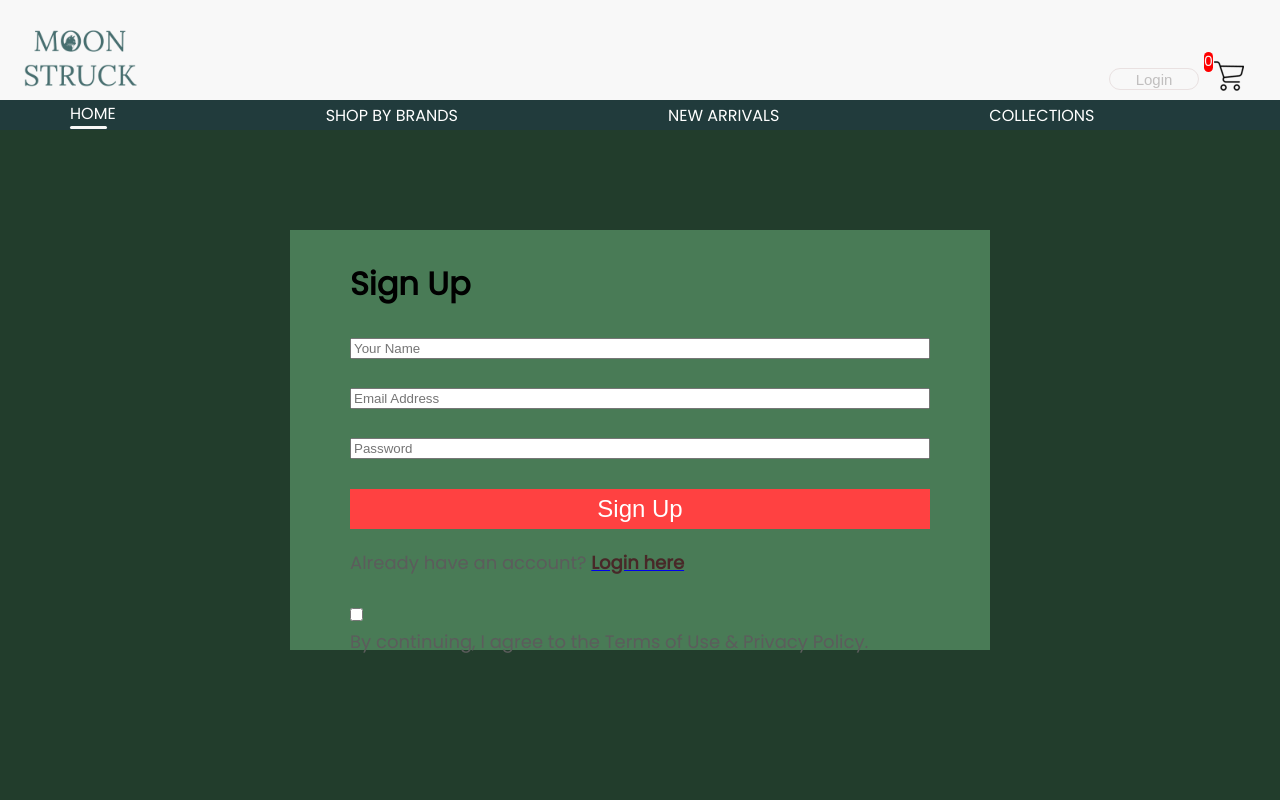
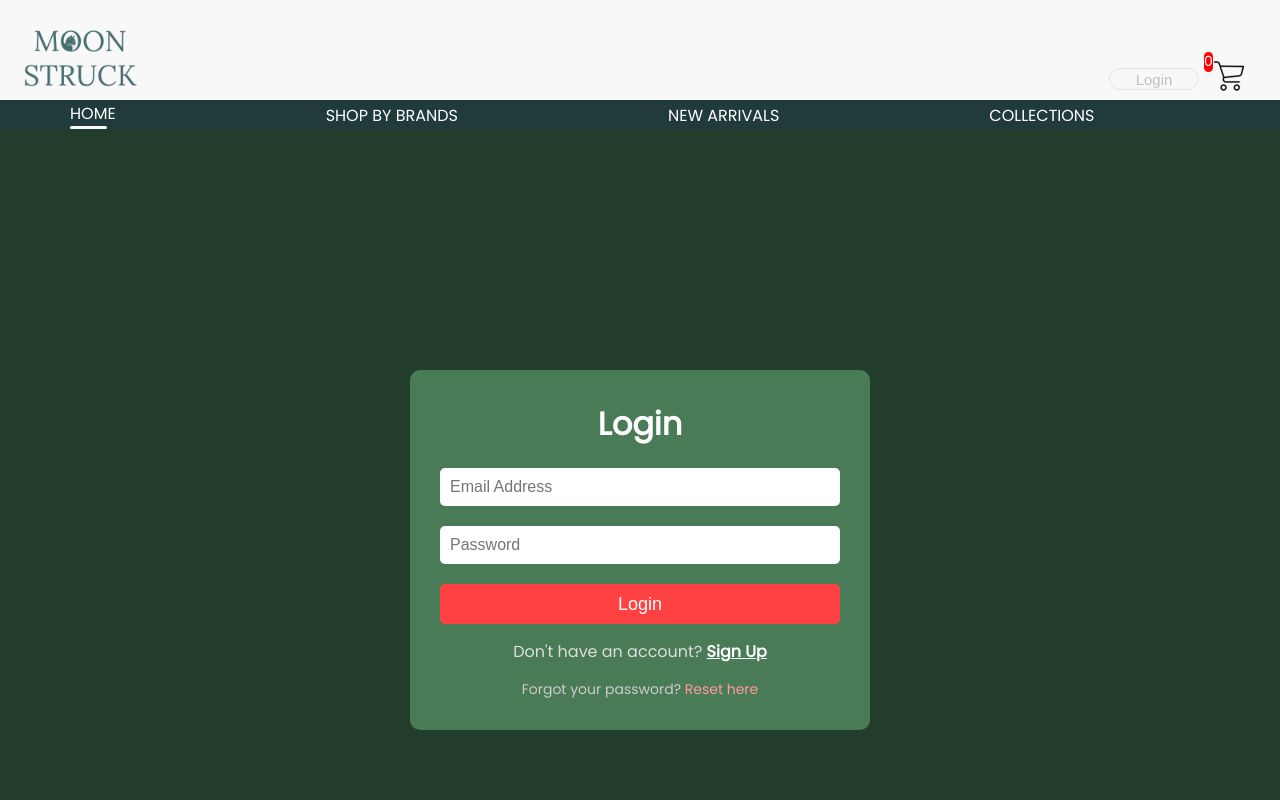
Before and after one commit to Gimhanihangawaththa/GUI, a React (Create React App) app in the folder moonstruck/: page /login in a window 1280 px wide. Shown: the top 800 px of the page. Built offline with nearby package versions, Linux system fonts and the light colour scheme.

Commit message:
login & signup

```diff
--- a/moonstruck/src/App.js
+++ b/moonstruck/src/App.js
@@ -1,18 +1,18 @@
-
 import './App.css';
 import Navbar from './Components/Navbar/Navbar';
-import { BrowserRouter,Routes,Route } from 'react-router-dom';
+import { BrowserRouter,Routes,Route} from 'react-router-dom';
 import ShopContextProvider from "./Context/ShopContext";
 import Home from './Pages/Home';
 import ShopCategory from './Pages/ShopCategory';
 import Product from './Pages/Product';
 import Cart from './Pages/Cart';
-import LoginSignup from './Pages/LoginSignup';
+import Login from './Pages/Login';
+import Signup from './Pages/Signup';
 import Footer from './Components/Footer/Footer';
 import brand_banner from './Components/Assets/brand_banner.jpg'
 import newarrivals_banner from './Components/Assets/newarrivals_banner.jpg'
 import collections_banner from './Components/Assets/collections_banner.jpg'
-import Login from './Pages/Login';
+
 
 
 
@@ -31,14 +31,10 @@ function App() {
           <Route path=':productId' element={<Product/>}/>
         </Route>
         <Route path='/Cart' element={<Cart/>}/>
-        <Route path='/login' element={<LoginSignup/>}/>
-        <Route path='/login' element={<Login />} /> {/* Separate Login Page */}
+        <Route path='/login' element={<Login />} />
+        <Route path='/signup' element={<Signup />} />
 
-
-
-
-
-      </Routes>
+          </Routes>
      <Footer/>
       </BrowserRouter>
       </ShopContextProvider>
--- a/moonstruck/src/Components/Item/Item.jsx
+++ b/moonstruck/src/Components/Item/Item.jsx
@@ -1,5 +1,6 @@
 import React from 'react'
 import './Item.css'
+
 
 const Item = (props) => {
   return (
--- a/moonstruck/src/Pages/CSS/Login.css
+++ /dev/null
@@ -1,76 +0,0 @@
-.login {
-    width: 100%;
-    height: 80vh;
-    background: #223d2c;
-    padding-top: 100px;
-}
-
-.login-container {
-    width: 580px;
-    height: 350px; /* Adjusted height for login */
-    background: rgb(73, 123, 86);
-    margin: auto;
-    padding: 10px 60px;
-    text-align: center;
-    border-radius: 10px;
-}
-
-.login-container h1 {
-    margin: 20px 0px;
-    color: white;
-}
-
-.login-fields {
-    display: flex;
-    flex-direction: column;
-    gap: 20px;
-    margin-top: 30px;
-}
-
-.login-fields input {
-    width: 100%;
-    padding: 10px;
-    font-size: 16px;
-    border: none;
-    border-radius: 5px;
-}
-
-.login-container button {
-    width: 100%;
-    height: 40px;
-    color: white;
-    background: #ff4141;
-    margin-top: 30px;
-    border: none;
-    font-size: 20px;
-    font-weight: bold;
-    cursor: pointer;
-    border-radius: 5px;
-    transition: background 0.3s ease;
-}
-
-.login-container button:hover {
-    background: #d93636;
-}
-
-.login-signup {
-    margin-top: 20px;
-    color: #ddd;
-    font-size: 16px;
-    font-weight: 500;
-}
-
-.login-signup span {
-    color: #ffabab;
-    font-weight: bold;
-    cursor: pointer;
-}
-
-.forgot-password {
-    margin-top: 15px;
-    color: #fff;
-    font-size: 14px;
-    font-weight: 500;
-    cursor: pointer;
-    text-decoration: underline;
-}
--- a/moonstruck/src/Pages/CSS/LoginSignup.css
+++ b/moonstruck/src/Pages/CSS/LoginSignup.css
@@ -1,55 +1,73 @@
-.loginsignup{
+.loginsignup {
     width: 100%;
     height: 80vh;
     background: #223d2c;
     padding-top: 100px;
+    display: flex;
+    justify-content: center;
+    align-items: center;
+}
 
+.loginsignup-container {
+    width: 400px;
+    background: rgb(73, 123, 86);
+    padding: 30px;
+    border-radius: 10px;
+    text-align: center;
 }
-.loginsignup-container{
-    width: 580px;
-    height: 400px;
-    background: rgb(73, 123, 86);
-    margin: auto;
-    padding: 10px 60px;
+
+.loginsignup-container h1 {
+    margin-bottom: 20px;
+    color: white;
 }
-.loginsignup-container h1{
-margin: 20px 0px;
-}
-.loginsignup-fields{
+
+.loginsignup-fields {
     display: flex;
     flex-direction: column;
-    gap: 29px;
-    margin-top: 30px;
+    gap: 20px;
+    margin-top: 20px;
 }
-.loginsignup-container button{
-    width: 580px;
+
+.loginsignup-fields input {
+    padding: 10px;
+    border: none;
+    border-radius: 5px;
+    font-size: 16px;
+}
+
+.loginsignup-container button {
+    width: 100%;
     height: 40px;
     color: white;
     background: #ff4141;
-    margin-top: 30px;
+    margin-top: 20px;
     border: none;
-    font-size: 24px;
-    font-weight: 300;
-    cursor: pointer ;
-
-}
-.loginsignup-login{
-    margin-top: 20px;
-    color: #5c5c5c;
     font-size: 18px;
     font-weight: 500;
+    cursor: pointer;
+    border-radius: 5px;
 }
-.loginsignup-login span{
-    color: #482828;
+
+.loginsignup-login {
+    margin-top: 15px;
+    color: #ddd;
+    font-size: 16px;
+}
+
+.loginsignup-login span {
+    color: #fff;
     font-weight: 600;
+    cursor: pointer;
+    text-decoration: underline;
 }
-.loginsignup-agree{
-    display: flexa;
-    align-items: center;
-    margin-top: 25px;
-    gap: 20px;
-    color: #5c5c5c;
-    font-size: 18px;
-    font-weight: 500;
 
+.loginsignup-agree {
+    margin-top: 15px;
+    font-size: 14px;
+    color: #ccc;
 }
+
+.loginsignup-agree span {
+    color: #ff9b9b;
+    cursor: pointer;
+}
--- a/moonstruck/src/Pages/CSS/ShopCategory.css
+++ b/moonstruck/src/Pages/CSS/ShopCategory.css
@@ -1,40 +1,68 @@
-.shopcategory-banner{
+.shopcategory-banner {
     display: block;
     width: 100%;
 }
-.shopcategory-indexSort{
+
+.shopcategory-indexSort {
     display: flex;
     margin: 30px 170px;
     justify-content: space-between;
     align-items: center;
+}
 
-
-}
-.shopcategory-sort{
+.shopcategory-sort {
     padding: 10px 20px;
     border-radius: 40px;
     border: 1px solid #888;
 }
 
-.shopcategory-sort p span{
+.shopcategory-sort p span {
     font-weight: 600;
+}
 
-}
-.shopcategory-products{
-   margin-left:100px ;
+.shopcategory-products {
+    margin-left: 100px;
     display: grid;
     grid-template-columns: 1fr 1fr 1fr;
     row-gap: 80px;
 }
-.shopcategory-loadmore{
+
+.shopcategory-loadmore {
     display: flex;
     justify-content: center;
     align-items: center;
-    margin: 150px auto ;
+    margin: 150px auto;
     width: 233px;
     height: 69px;
     border-radius: 75px;
     background: #787878;
     font-size: 18px;
     font-weight: 500;
+    cursor: pointer;
+    color: white;
 }
+
+/* Added styles for the Add to Cart button */
+.shopcategory-item {
+    display: flex;
+    flex-direction: column;
+    align-items: center;
+    gap: 10px;
+}
+
+.add-to-cart-btn {
+    width: 30%;
+    padding: 10px;
+    background-color: #ff4141;
+    color: white;
+    font-size: 16px;
+    border: none;
+    cursor: pointer;
+    transition: 0.3s;
+    margin-top: 10px;
+    border-radius: 5px;
+}
+
+.add-to-cart-btn:hover {
+    background-color: #d33;
+}
--- a/moonstruck/src/Pages/Login.jsx
+++ b/moonstruck/src/Pages/Login.jsx
@@ -1,21 +1,23 @@
 import React from 'react';
 import { Link } from 'react-router-dom';
-import './CSS/Login.css';
+import './CSS/LoginSignup.css';
 
 const Login = () => {
   return (
-    <div className='login'>
-      <div className="login-container">
+    <div className='loginsignup'>
+      <div className="loginsignup-container">
         <h1>Login</h1>
-        <div className="login-fields">
+        <div className="loginsignup-fields">
           <input type="email" placeholder='Email Address' />
           <input type="password" placeholder='Password' />
         </div>
         <button>Login</button>
-        <p className="login-signup">
-          Don't have an account? <Link to="/signup"><span>Sign up here</span></Link>
+        <p className="loginsignup-login">
+          Don't have an account? <Link to="/signup"><span>Sign Up</span></Link>
         </p>
-        <p className="forgot-password">Forgot Password?</p>
+        <div className="loginsignup-agree">
+          <p>Forgot your password? <span>Reset here</span></p>
+        </div>
       </div>
     </div>
   );
--- a/moonstruck/src/Pages/Product.jsx
+++ b/moonstruck/src/Pages/Product.jsx
@@ -1,4 +1,5 @@
 import React from 'react'
+
 
 const Product = () => {
 
--- a/moonstruck/src/Pages/ShopCategory.jsx
+++ b/moonstruck/src/Pages/ShopCategory.jsx
@@ -1,12 +1,20 @@
-import React,{useContext} from 'react'
-import './CSS/ShopCategory.css'
-import { ShopContext } from '../Context/ShopContext'
-import dropdown_icon from '../Components/Assets/dropdown_icon.png'
-import Item from '../Components/Item/Item'
-// import all_product from '../Components/Assets/all_product'
+import React, { useContext } from 'react';
+import './CSS/ShopCategory.css';
+import { ShopContext } from '../Context/ShopContext';
+import { useNavigate } from 'react-router-dom';
+import dropdown_icon from '../Components/Assets/dropdown_icon.png';
+import Item from '../Components/Item/Item';
 
 const ShopCategory = (props) => {
-    const {all_product} = useContext(ShopContext);
+    const { all_product, addToCart } = useContext(ShopContext);
+    const navigate = useNavigate();
+
+
+    const handleAddToCart = (item) => {
+        addToCart(item.id);
+        navigate('/Cart');
+    };
+
     return (
         <div className='shop-category'>
             <img className='shopcategory-banner' src={props.banner} alt="" />
@@ -16,26 +24,38 @@ const ShopCategory = (props) => {
                 </p>
                 <div className="shopcategory-sort">
                     Sort by <img src={dropdown_icon} alt="" />
-
                 </div>
             </div>
             <div className="shopcategory-products">
-        {all_product.map((item,i)=>{
-          if(props.category===item.category)
-          {
-            return<Item  key={i} id={item.id} name={item.name} image={item.image} new_price={item.new_price} old_price={item.old_price}/>
-          }
-          else{
+                {all_product.map((item, i) => {
+                    if (props.category === item.category) {
+                        return (
+                            <div key={i} className="shopcategory-item">
+                                <Item
+                                    id={item.id}
+                                    name={item.name}
+                                    image={item.image}
+                                    new_price={item.new_price}
+                                    old_price={item.old_price}
+                                />
+                                <button
+                                    className="add-to-cart-btn"
+                                    onClick={() => handleAddToCart(item)}
+                                >
+                                    Add to Cart
+                                </button>
+                            </div>
+                        );
+                    } else {
                         return null;
                     }
-
                 })}
             </div>
             <div className="shopcategory-loadmore">
                 Explore more
             </div>
         </div>
-  )
+    );
 }
 
-export default ShopCategory
+export default ShopCategory;
--- a/moonstruck/src/Pages/LoginSignup.jsx
+++ b/moonstruck/src/Pages/Signup.jsx
@@ -1,7 +1,6 @@
 import React from 'react';
 import { Link } from 'react-router-dom';
 import './CSS/LoginSignup.css';
-
 const Signup = () => {
   return (
     <div className='loginsignup'>
```
Also changed, not shown: moonstruck/src/Components/Assets/star_dull_icon.png (added), moonstruck/src/Components/Assets/star_icon.png (added). Lines whose indentation alone changed are shown as unchanged.
